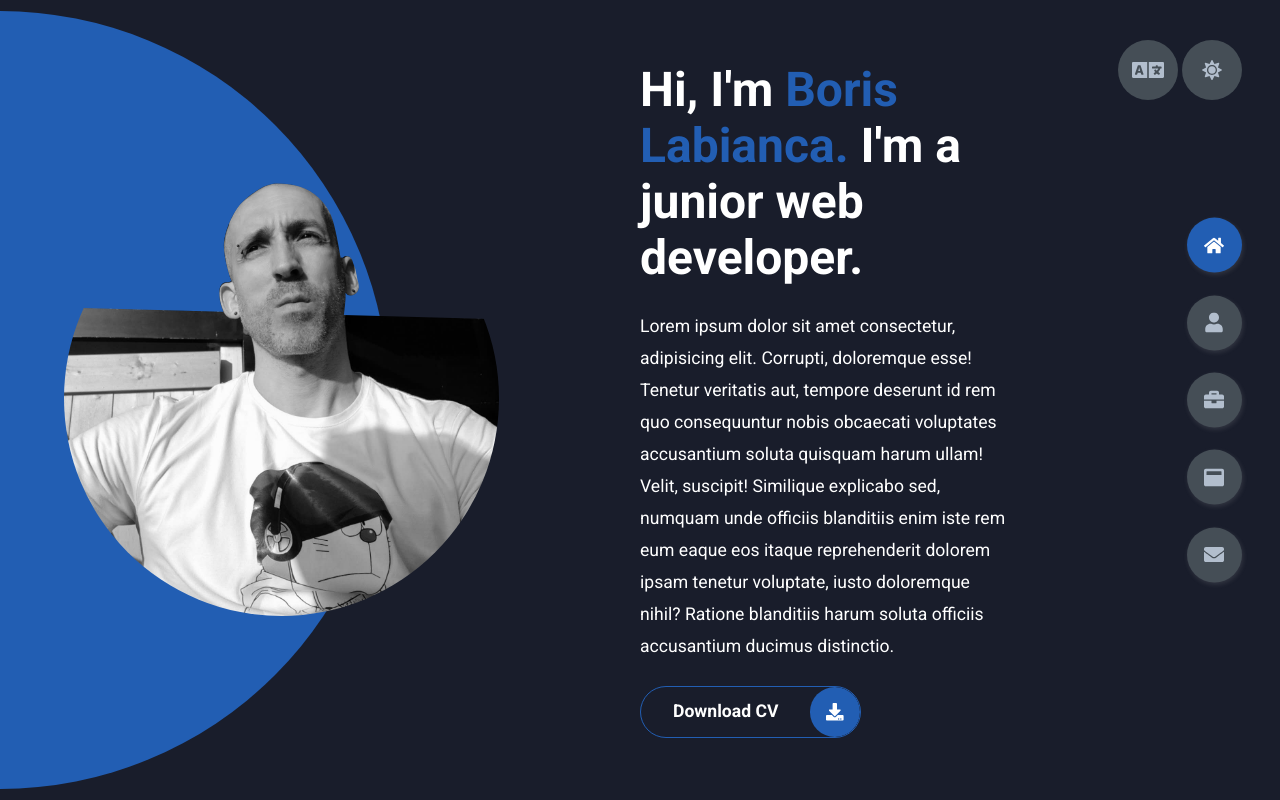
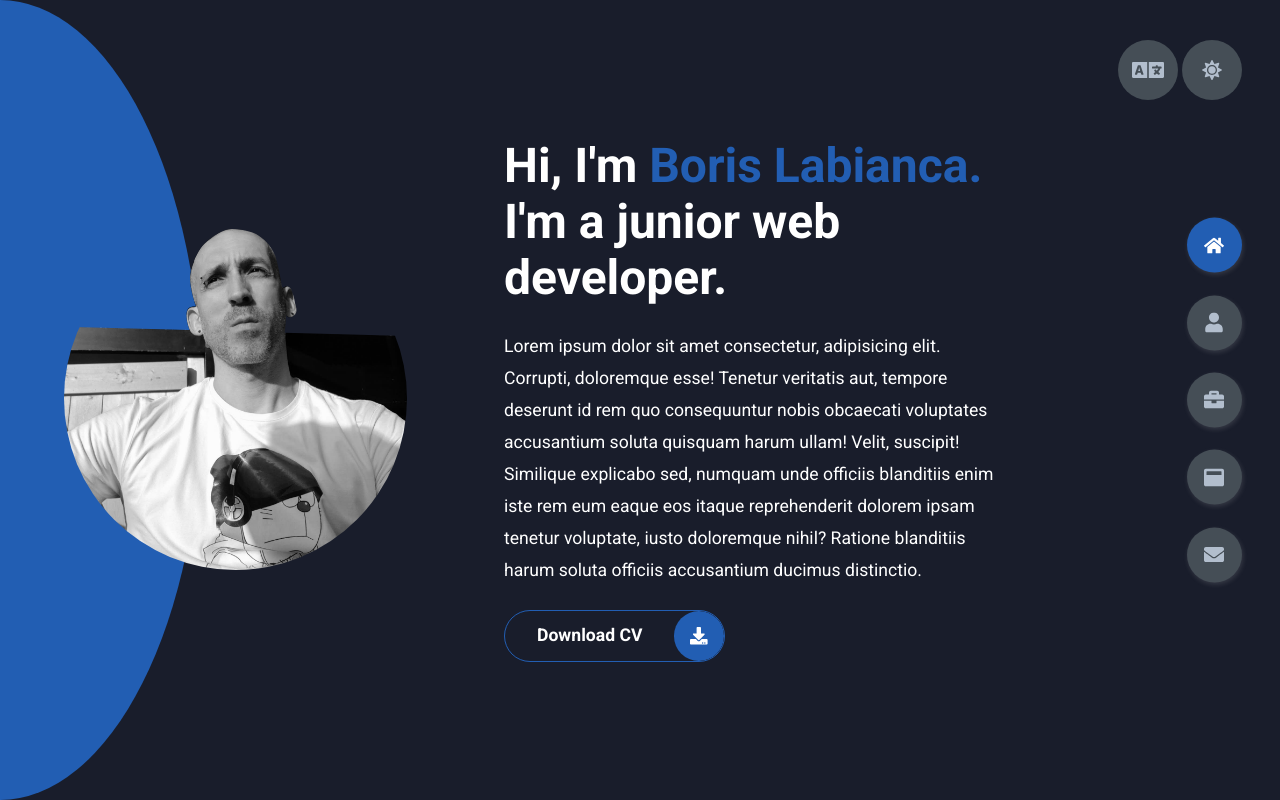
Before and after one commit to BorisLabianca/my-portfolio, a React (Create React App) app: page / in a window 1280 px wide. Built offline with nearby package versions, Linux system fonts and the light colour scheme.

Commit message:
added projects to portfolio showcase and screenshot to readme file

```diff
--- a/src/App.css
+++ b/src/App.css
@@ -16,8 +16,9 @@
   --color-grey-5: #2a2e35;
   --color-grey-6: #12181b;
   --br-sm-2: 14px;
-  --box-shadow-1: 1px 2px 5px rgba(200, 200, 200, 0.15);
-  --box-shadow-2: 1px 4px 15px rgba(200, 200, 200, 0.32);
+  --box-shadow-1: 1px 2px 5px rgba(220, 220, 220, 0.15);
+  --box-shadow-2: 1px 4px 15px rgba(220, 220, 220, 0.32);
+  --box-shadow-3: 1px 2px 6px rgba(135, 215, 255, 0.8);
 }
 .light-mode {
   --color-primary: #ffffff;
@@ -33,6 +34,7 @@
   --color-grey-6: #12181b;
   --box-shadow-1: 1px 2px 5px rgba(0, 0, 0, 0.15);
   --box-shadow-2: 1px 4px 15px rgba(0, 0, 0, 0.32);
+  --box-shadow-3: 1px 2px 5px rgba(0, 0, 0, 0.25);
 }
 body {
   background-color: transparent;
@@ -53,7 +55,7 @@ a {
 }
 main {
   background-color: var(--color-primary);
-  height: 100vh;
+  min-height: 100vh;
 }
 .home {
   height: 100vh;
@@ -66,11 +68,11 @@ main {
   margin: 0 auto;
   padding: 3rem 0;
 }
-.section {
+/* .section {
   transform: translateY(-100%) scaleY(0);
   transition: all 0.4s ease-in-out;
   background-color: var(--color-primary);
-}
+} */
 .sec1 {
   display: none;
   transform: translateY(0) scaleY(1);
@@ -328,18 +330,20 @@ main {
 
 /* Home style */
 .home-content {
-  display: grid;
-  grid-template-columns: repeat(2, 1fr);
+  display: flex;
   height: 100%;
+  width: 100%;
 }
 .home-left {
   display: flex;
   align-items: center;
   position: relative;
+  flex: 1;
+  height: 100%;
 }
 .home-shape {
   transition: all 0.4s ease-in-out;
-  width: 65%;
+  width: 100%;
   height: 100%;
   background-color: var(--color-secondary);
   position: absolute;
@@ -347,8 +351,8 @@ main {
   top: 0;
   z-index: -1;
   /* clip-path: polygon(0 0, 46% 0, 79% 100%, 0% 100%); */
-  clip-path: circle(61% at 0 50%);
-  /* clip-path: ellipse(40% 50% at 0% 50%); */
+  /* clip-path: circle(56.4% at 0 50%); */
+  clip-path: ellipse(40% 50% at 0% 50%);
 }
 .home-left .image {
   width: 68%;
@@ -365,6 +369,7 @@ main {
   flex-direction: column;
   justify-content: center;
   padding-right: 17rem;
+  flex: 1;
 }
 .name {
   font-size: 3rem;
@@ -626,10 +631,11 @@ h5 span {
 .portfolio-image {
   position: relative;
   margin-bottom: 1.5rem;
-  height: 212.02px;
+  height: 236px;
   width: 100%;
   border-radius: 8px;
   overflow: hidden;
+  box-shadow: var(--box-shadow-3);
 }
 .portfolio-item img {
   width: 100%;
@@ -683,6 +689,15 @@ h3 {
 .portfolio-image:hover .hover-item {
   opacity: 1;
   transform: scaleY(1);
+}
+.link-icon-and-title {
+  display: flex;
+  flex-direction: column;
+  justify-content: center;
+  gap: 8px;
+}
+.link-icon-and-title p {
+  text-align: center;
 }
 
 /* Contact Me Style */
@@ -769,24 +784,26 @@ textarea {
 
 @media screen and (max-width: 600px) {
   main {
-    height: 120vh;
+    min-height: 120vh;
   }
   .main-section {
     padding: 4.5rem 0;
   }
   .home {
     overflow: visible;
-    height: 100%;
+    height: calc(100% + 80px);
   }
   .home-content {
     display: flex;
     flex-direction: column;
+    height: 100%;
   }
   .home-left .image {
     margin: 20px 4rem;
   }
   .home-right {
-    padding: 0 20px;
+    padding: 0 20px 100px;
+    height: 100%;
   }
   .name {
     font-size: 2rem;
--- a/src/assets/content.json
+++ b/src/assets/content.json
@@ -38,7 +38,50 @@
     "myPortfolio": {
       "h2Beg": "My ",
       "h2Span": "Portfolio",
-      "h2BgText": "My work"
+      "h2BgText": "My work",
+      "portfolioText": "Here are the projects I have done during the bootcamp and after.",
+      "portfolioItems": [
+        {
+          "title": "HappyCow Replica",
+          "img": "https://res.cloudinary.com/dbe27rnpk/image/upload/v1675260158/portfolio/Capture_d_e%CC%81cran_2023-02-01_a%CC%80_15.02.03_z6dtxl.png",
+          "hoverH3": "Project sources & site",
+          "githubLinkBack": "https://github.com/BorisLabianca/happycow-back",
+          "githubLinkFront": "https://github.com/BorisLabianca/happycow-web",
+          "netlifyLink": "https://boris-labianca-happycow.netlify.app/"
+        },
+        {
+          "title": "Airbnb app replica",
+          "img": "https://res.cloudinary.com/dbe27rnpk/image/upload/v1675269141/portfolio/Artboard_1_xmshky.png",
+          "hoverH3": "Project sources & site",
+          "githubLinkBack": "",
+          "githubLinkFront": "https://github.com/BorisLabianca/airbnb-app",
+          "netlifyLink": ""
+        },
+        {
+          "title": "Marvel inspired site",
+          "img": "https://res.cloudinary.com/dbe27rnpk/image/upload/v1675264883/portfolio/Capture_d_e%CC%81cran_2023-02-01_a%CC%80_16.20.58_apyssr.png",
+          "hoverH3": "Project sources & site",
+          "githubLinkBack": "https://github.com/BorisLabianca/marvel-backend",
+          "githubLinkFront": "https://github.com/BorisLabianca/marvel-frontend",
+          "netlifyLink": "https://boris-labianca-marvel.netlify.app/"
+        },
+        {
+          "title": "Vinted Replica",
+          "img": "https://res.cloudinary.com/dbe27rnpk/image/upload/v1675261782/portfolio/Capture_d_e%CC%81cran_2023-02-01_a%CC%80_15.29.16_euwnaq.png",
+          "hoverH3": "Project sources & site",
+          "githubLinkBack": "https://github.com/BorisLabianca/Vinted-Mockup",
+          "githubLinkFront": "https://github.com/BorisLabianca/vinted-front",
+          "netlifyLink": "https://boris-labianca-vinted.netlify.app/"
+        },
+        {
+          "title": "Deliveroo Shopping Cart Replica",
+          "img": "https://res.cloudinary.com/dbe27rnpk/image/upload/v1675271822/portfolio/Capture_d_e%CC%81cran_2023-02-01_a%CC%80_18.10.44_bqhbpa.png",
+          "hoverH3": "Project sources & site",
+          "githubLinkBack": "https://github.com/BorisLabianca/deliveroo-backend",
+          "githubLinkFront": "https://github.com/BorisLabianca/deliveroo-frontend",
+          "netlifyLink": "https://boris-labianca-vinted.netlify.app/"
+        }
+      ]
     },
     "aboutThisSite": {
       "h2Beg": "About ",
@@ -101,7 +144,42 @@
     "myPortfolio": {
       "h2Beg": "Mon ",
       "h2Span": "Portfolio",
-      "h2BgText": "Mes projets"
+      "h2BgText": "Mes projets",
+      "portfolioText": "Voici mes projets réalisés pendant et après la formation.",
+      "portfolioItems": [
+        {
+          "title": "Réplique du site HappyCow",
+          "img": "https://res.cloudinary.com/dbe27rnpk/image/upload/v1675260158/portfolio/Capture_d_e%CC%81cran_2023-02-01_a%CC%80_15.02.03_z6dtxl.png",
+          "hoverH3": "Sources du projet et site",
+          "githubLinkBack": "https://github.com/BorisLabianca/happycow-back",
+          "githubLinkFront": "https://github.com/BorisLabianca/happycow-web",
+          "netlifyLink": "https://boris-labianca-happycow.netlify.app/"
+        },
+        {
+          "title": "Réplique de l'appli Airbnb",
+          "img": "https://res.cloudinary.com/dbe27rnpk/image/upload/v1675269141/portfolio/Artboard_1_xmshky.png",
+          "hoverH3": "Sources du projet et site",
+          "githubLinkBack": "",
+          "githubLinkFront": "https://github.com/BorisLabianca/airbnb-app",
+          "netlifyLink": ""
+        },
+        {
+          "title": "Site inspiré de Marvel",
+          "img": "https://res.cloudinary.com/dbe27rnpk/image/upload/v1675264883/portfolio/Capture_d_e%CC%81cran_2023-02-01_a%CC%80_16.20.58_apyssr.png",
+          "hoverH3": "Sources du projet et site",
+          "githubLinkBack": "https://github.com/BorisLabianca/marvel-backend",
+          "githubLinkFront": "https://github.com/BorisLabianca/marvel-frontend",
+          "netlifyLink": "https://boris-labianca-marvel.netlify.app/"
+        },
+        {
+          "title": "Réplique du site Vinted",
+          "img": "https://res.cloudinary.com/dbe27rnpk/image/upload/v1675261782/portfolio/Capture_d_e%CC%81cran_2023-02-01_a%CC%80_15.29.16_euwnaq.png",
+          "hoverH3": "Sources du projet et site",
+          "githubLinkBack": "https://github.com/BorisLabianca/Vinted-Mockup",
+          "githubLinkFront": "https://github.com/BorisLabianca/vinted-front",
+          "netlifyLink": "https://boris-labianca-vinted.netlify.app/"
+        }
+      ]
     },
     "aboutThisSite": {
       "h2Beg": "À PROPOS ",
@@ -164,7 +242,42 @@
     "myPortfolio": {
       "h2Beg": "制作",
       "h2Span": "実績",
-      "h2BgText": "僕の制作"
+      "h2BgText": "僕の制作",
+      "portfolioText": "こちらは僕の制作。",
+      "portfolioItems": [
+        {
+          "title": "HappyCowの副製品",
+          "img": "https://res.cloudinary.com/dbe27rnpk/image/upload/v1675260158/portfolio/Capture_d_e%CC%81cran_2023-02-01_a%CC%80_15.02.03_z6dtxl.png",
+          "hoverH3": "Githubとサイトのリンク",
+          "githubLinkBack": "https://github.com/BorisLabianca/happycow-back",
+          "githubLinkFront": "https://github.com/BorisLabianca/happycow-web",
+          "netlifyLink": "https://boris-labianca-happycow.netlify.app/"
+        },
+        {
+          "title": "Airbnbアプリの副製品",
+          "img": "https://res.cloudinary.com/dbe27rnpk/image/upload/v1675269141/portfolio/Artboard_1_xmshky.png",
+          "hoverH3": "Githubとサイトのリンク",
+          "githubLinkBack": "",
+          "githubLinkFront": "https://github.com/BorisLabianca/airbnb-app",
+          "netlifyLink": ""
+        },
+        {
+          "title": "Marvel人物とコミックのサイト",
+          "img": "https://res.cloudinary.com/dbe27rnpk/image/upload/v1675264883/portfolio/Capture_d_e%CC%81cran_2023-02-01_a%CC%80_16.20.58_apyssr.png",
+          "hoverH3": "Githubとサイトのリンク",
+          "githubLinkBack": "https://github.com/BorisLabianca/marvel-backend",
+          "githubLinkFront": "https://github.com/BorisLabianca/marvel-frontend",
+          "netlifyLink": "https://boris-labianca-marvel.netlify.app/"
+        },
+        {
+          "title": "Vintedの副製品",
+          "img": "https://res.cloudinary.com/dbe27rnpk/image/upload/v1675261782/portfolio/Capture_d_e%CC%81cran_2023-02-01_a%CC%80_15.29.16_euwnaq.png",
+          "hoverH3": "Githubとサイトのリンク",
+          "githubLinkBack": "https://github.com/BorisLabianca/Vinted-Mockup",
+          "githubLinkFront": "https://github.com/BorisLabianca/vinted-front",
+          "netlifyLink": "https://boris-labianca-vinted.netlify.app/"
+        }
+      ]
     },
     "aboutThisSite": {
       "h2Beg": "サイト",
--- a/src/components/Portfolio.js
+++ b/src/components/Portfolio.js
@@ -1,6 +1,5 @@
 import { useSelector } from "react-redux";
-import { FaGithub } from "react-icons/fa";
-import { SiNetlify } from "react-icons/si";
+import PortfolioItemCard from "./PortfolioItemCard";
 
 const Portfolio = ({ content }) => {
   const { classIndex } = useSelector((store) => store.navigation);
@@ -18,11 +17,12 @@ const Portfolio = ({ content }) => {
           <span className="big-text">{content.h2BgText}</span>
         </h1>
       </div>
-      <p className="portfolio-text">
-        Here are the projects I have done during the bootcamp and after.
-      </p>
+      <p className="portfolio-text">{content.portfolioText}</p>
       <div className="portfolio-container">
-        <div className="portfolio-item">
+        {content.portfolioItems.map((portfolioItem, index) => {
+          return <PortfolioItemCard key={index} content={portfolioItem} />;
+        })}
+        {/* <div className="portfolio-item">
           <div className="portfolio-image">
             <img
               src="https://res.cloudinary.com/dbe27rnpk/image/upload/v1675094907/portfolio/Capture_d_e%CC%81cran_2023-01-05_a%CC%80_14.11.55_gxdxrj.png"
@@ -51,7 +51,7 @@ const Portfolio = ({ content }) => {
             </div>
           </div>
           <h3>HappyCow Clone</h3>
-        </div>
+        </div> */}
       </div>
     </div>
   );
--- /dev/null
+++ b/src/components/PortfolioItemCard.js
@@ -0,0 +1,57 @@
+import { FaGithub } from "react-icons/fa";
+import { SiNetlify } from "react-icons/si";
+
+const PortfolioItemCard = ({ content }) => {
+  return (
+    <div className="portfolio-item">
+      <div className="portfolio-image">
+        <img src={content.img} alt="Screenshot of main page" />
+        <div className="hover-item">
+          <h3>{content.hoverH3}</h3>
+          <div className="link-icons">
+            {content.githubLinkBack && (
+              <div className="link-icon-and-title">
+                <a
+                  href={content.githubLinkBack}
+                  target="_blank"
+                  rel="noreferrer"
+                  className="link-icon"
+                >
+                  <FaGithub />
+                </a>
+                <p>Back</p>
+              </div>
+            )}
+            <div className="link-icon-and-title">
+              <a
+                href={content.githubLinkFront}
+                target="_blank"
+                rel="noreferrer"
+                className="link-icon"
+              >
+                <FaGithub />
+              </a>
+              <p>Front</p>
+            </div>
+            {content.githubLinkBack && (
+              <div className="link-icon-and-title">
+                <a
+                  href={content.netlifyLink}
+                  target="_blank"
+                  rel="noreferrer"
+                  className="link-icon"
+                >
+                  <SiNetlify />
+                </a>
+                <p>Site</p>
+              </div>
+            )}
+          </div>
+        </div>
+      </div>
+      <h3>{content.title}</h3>
+    </div>
+  );
+};
+
+export default PortfolioItemCard;
```
Also changed, not shown: 1 other file (tests, documents, lock files or other folders).
